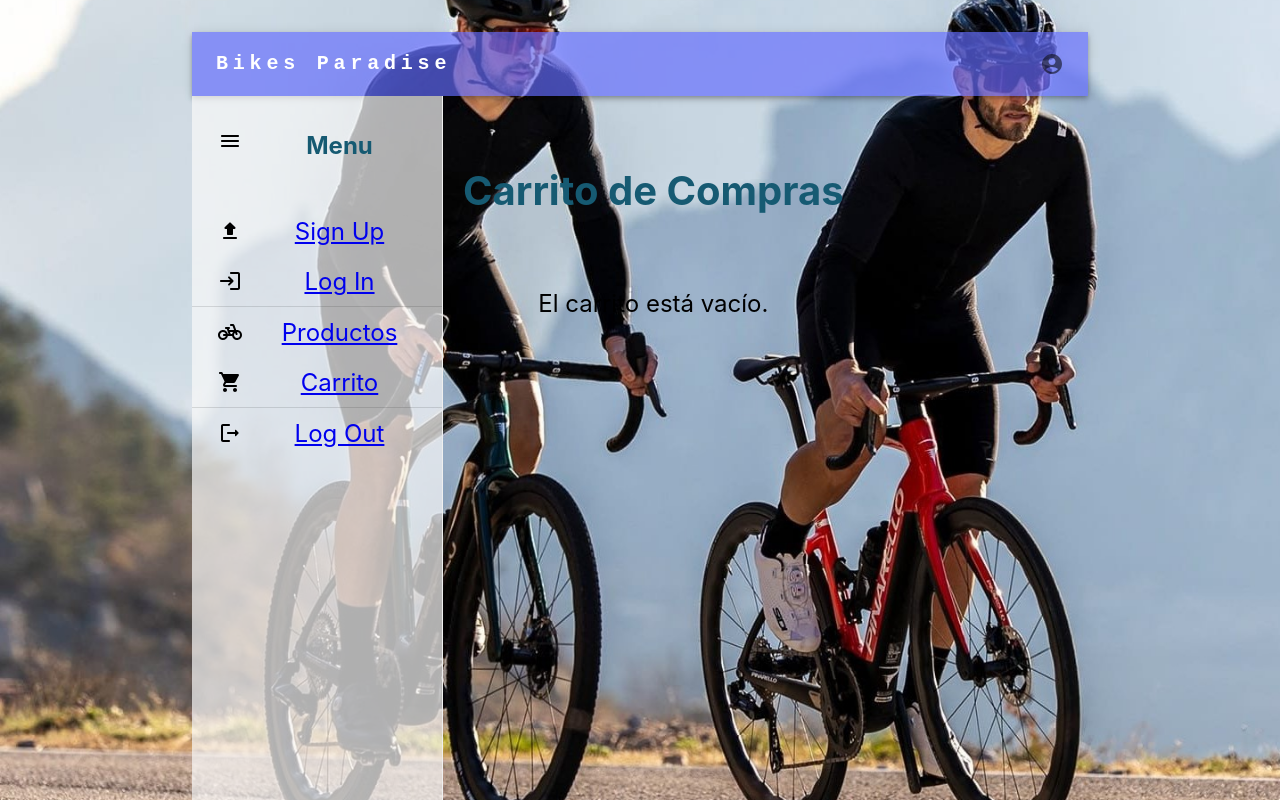
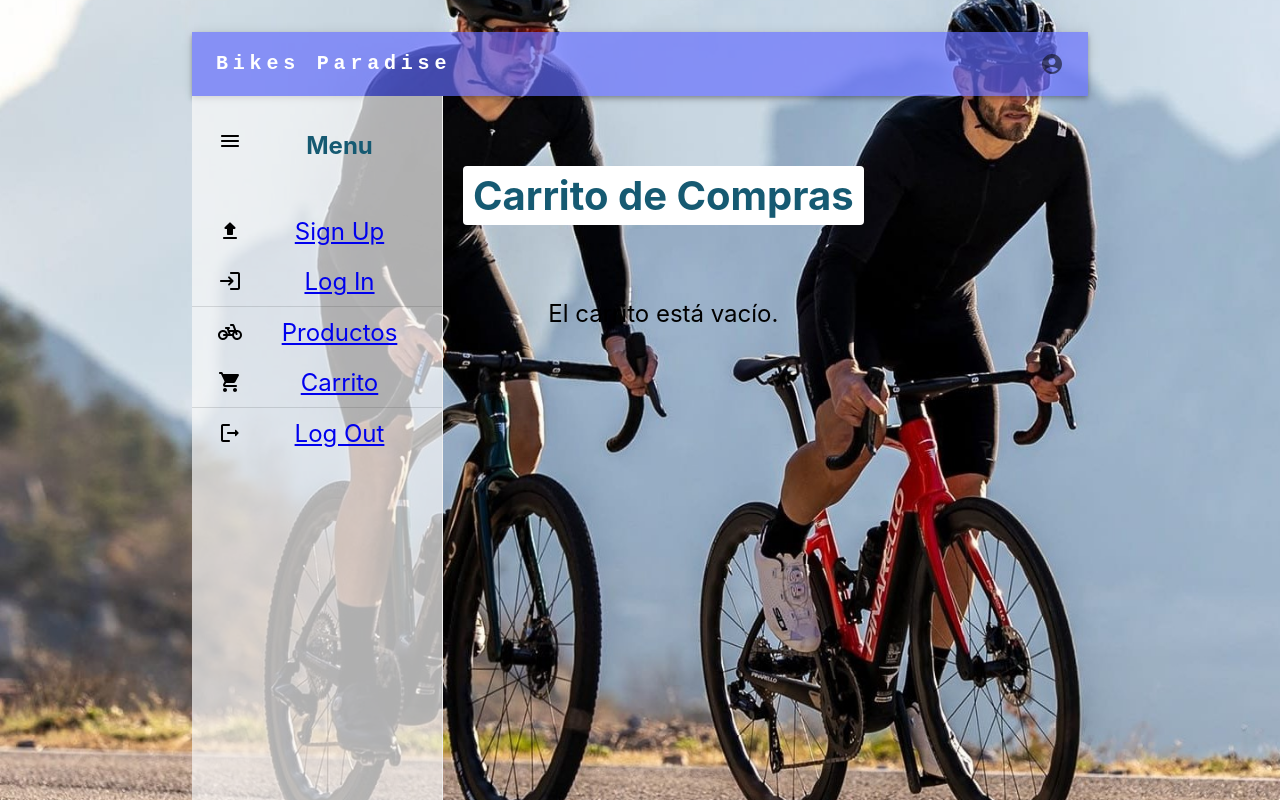
Before and after one commit to ThxSenseii/marketplace-react-project, a React (Vite) app in the folder react-project/: page /Shop in a window 1280 px wide. Shown: the top 800 px of the page. Built offline with nearby package versions, Linux system fonts and the light colour scheme.

Commit message:
Carritoeliminar

```diff
--- a/react-project/src/Pages/Shop/Shop.css
+++ b/react-project/src/Pages/Shop/Shop.css
@@ -37,3 +37,16 @@ button {
 button:hover {
   background-color: #45a049;
 }
+.product-actions {
+  text-align: center;
+}
+.product-actions button {
+  display: inline-block; /* Alinea los botones en la parte superior */
+  margin: 0 5px; /* Ajusta el margen horizontal según sea necesario */
+}
+h1 {
+  display: inline-block;
+  background-color: white;
+  border-radius: 4px;
+  padding: 5px 10px; /* Ajusta el relleno según sea necesario */
+}
--- a/react-project/src/Pages/Shop/Shop.jsx
+++ b/react-project/src/Pages/Shop/Shop.jsx
@@ -1,4 +1,4 @@
-import React from 'react';
+/* import React from 'react';
 import './Shop.css';
 import { useCart } from '../../Components/Cart/CartContext.jsx';
 
@@ -36,3 +36,46 @@ const Shop = () => {
 };
 
 export default Shop;
+ */
+
+import React from 'react';
+import './Shop.css';
+import { useCart } from '../../Components/Cart/CartContext.jsx';
+
+const Shop = () => {
+  const { cart, clearCart, removeFromCart } = useCart();
+  const totalPrice = cart.reduce((total, product) => total + product.price, 0);
+
+  return (
+    <div className="shop-container">
+      <h1 className="cart-title">Carrito de Compras</h1>
+      <div className="products-grid">
+        {cart.length > 0 ? (
+          cart.map((product, index) => (
+            <div key={index} className="product-card">
+              <img src={product.image} alt={`Product ${index}`} className="product-image" />
+              <div className="product-details">
+                <p>{product.product_name}</p>
+                <p>Precio: {product.price} €</p>
+                <div className="product-actions">
+                  <button onClick={() => removeFromCart(product)}>Eliminar</button>
+                </div>
+              </div>
+            </div>
+          ))
+        ) : (
+          <p>El carrito está vacío.</p>
+        )}
+      </div>
+      {cart.length > 0 && (
+        <div>
+          <div className='total'><p>Total Items: {cart.length}</p></div>
+          <div className='total'><p>Total: {totalPrice} €</p></div>
+          <button onClick={clearCart}>Vaciar Carrito</button>
+        </div>
+      )}
+    </div>
+  );
+};
+
+export default Shop;
```
Also changed, not shown: 1 other file (tests, documents, lock files or other folders).
